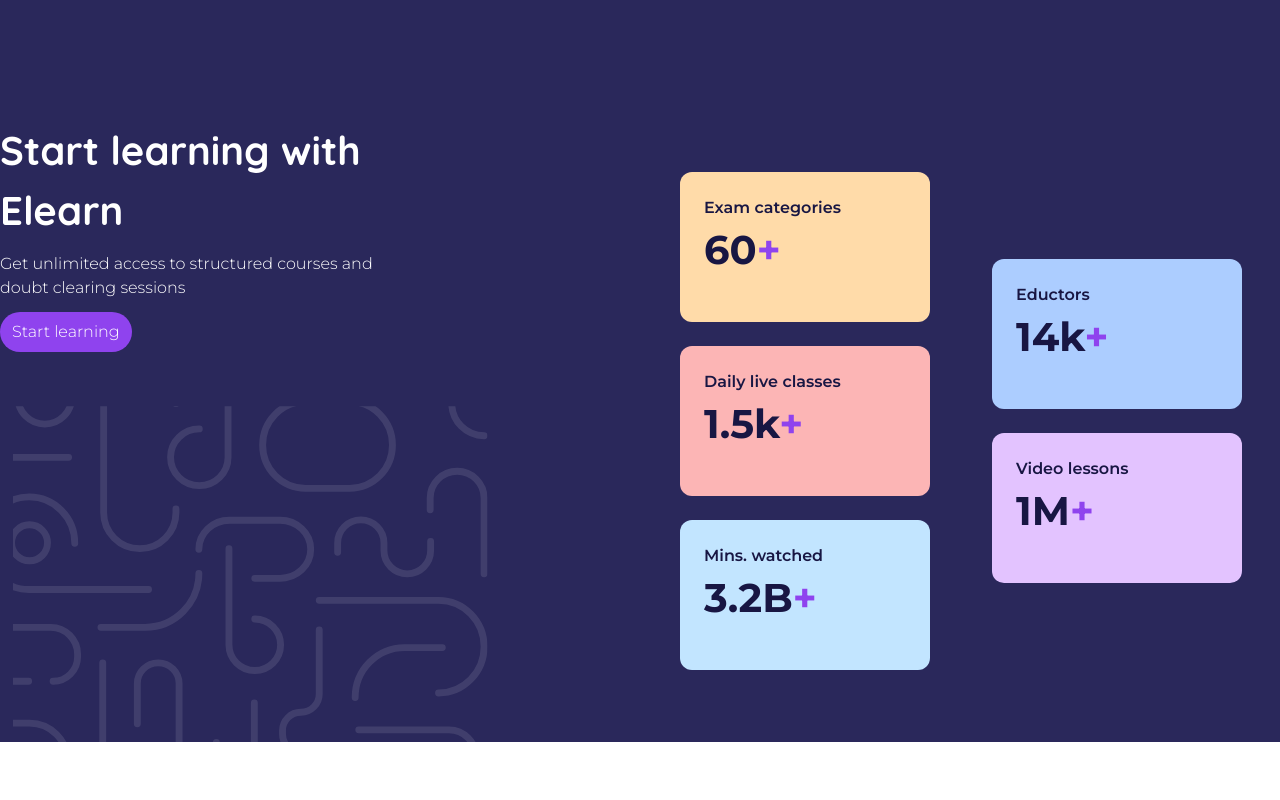
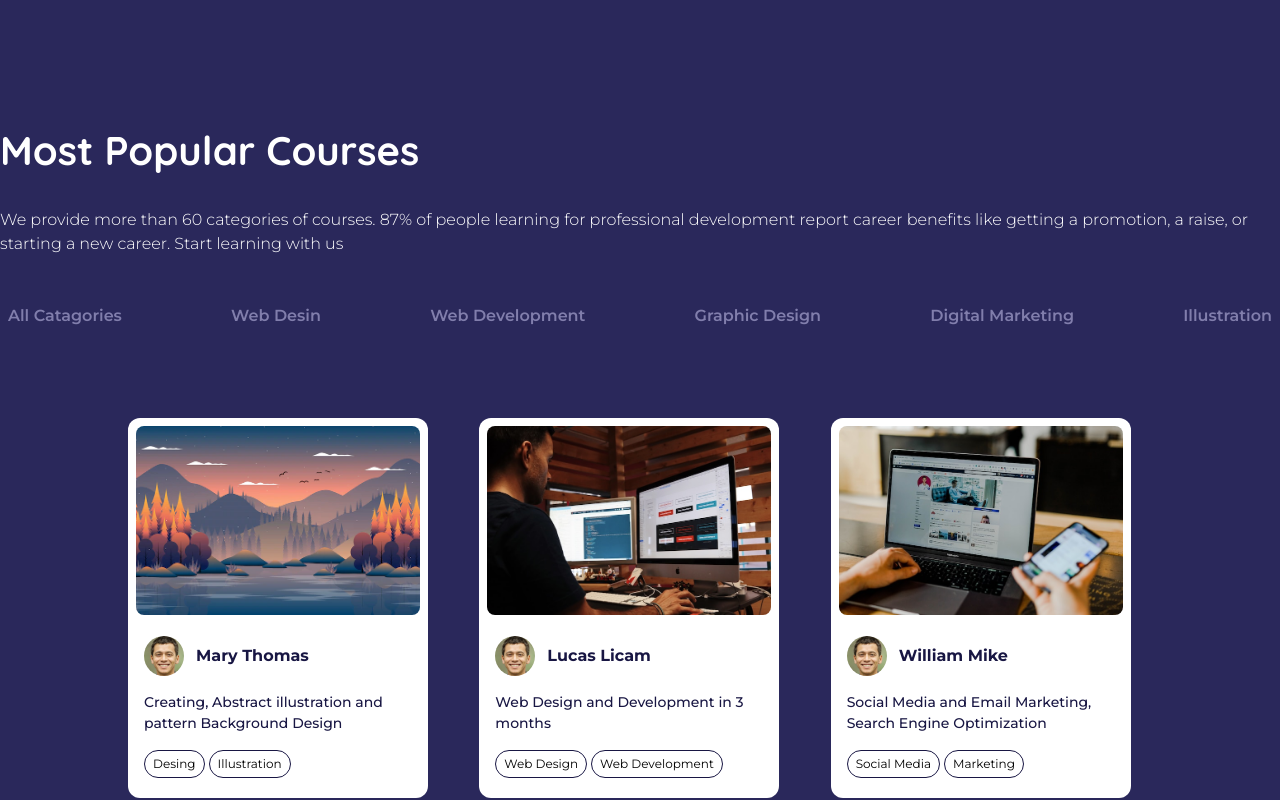
Before and after one commit to kr1shh/codesvera-task, a React (Vite) app: page / in a window 1280 px wide. Shown: the part 1960-2760 px from the top of the page. Built offline with nearby package versions, Linux system fonts and the light colour scheme.

Commit message:
course section : completed

```diff
--- a/src/components/home/Courses.jsx
+++ b/src/components/home/Courses.jsx
@@ -1,11 +1,52 @@
 import image from "../../assets/svg/pattern.svg"
+import { courseData, courseLinks } from "../../data";
 import { elearnData } from "../../data/elearnData";
+import Carousel from "../ui/Carousel";
+import CourseCard from "../ui/CourseCard";
 import ElearningCard from "../ui/ElearningCard";
 
 const Courses = () => {
   return (
     <div className="flex items-center justify-center bg-primary">
       <div className="w-full flex flex-col justify-center items-center gap-12 max-w-7xl">
+        <div className="w-full mt-32">
+          <div>
+            <h1 className="text-[40px] text-white font-quicksand font-bold text-start">
+              Most Popular Courses
+            </h1>
+            <p className="font-montserrat font-light text-[16px] text-white text-start max-w-fit mt-7">
+              We provide more than 60 categories of courses. 87% of people
+              learning for professional development report career benefits like
+              getting a promotion, a raise, or starting a new career. Start
+              learning with us
+            </p>
+          </div>
+          <div>
+            <div className="flex w-full justify-between my-10 mb-20">
+              {courseLinks.map((item, index) => (
+                <button
+                  className="font-montserrat text-[#817eac] font-semibold p-2 border-b-2 border-transparent hover:text-white hover:border-white transtion-all duration-200"
+                  key={index}
+                >
+                  {item}
+                </button>
+              ))}
+            </div>
+
+            <Carousel>
+              {courseData.map((item, index) => (
+                <CourseCard
+                  key={index}
+                  cover={item.cover}
+                  tutor={item.tutor}
+                  description={item.description}
+                  courses={item.courses}
+                />
+              ))}
+            </Carousel>
+          </div>
+        </div>
+
         <div className="w-full flex items-center justify-between mt-32">
           <div className="flex flex-col gap-10">
             <div className="flex flex-col justify-start items-start gap-3">
@@ -29,15 +70,14 @@
             </div>
           </div>
           <div className=" flex flex-wrap flex-col w-[600px] h-[600px] justify-center gap-6 mb-5">
-            {
-                elearnData.map((item,index)=>(
-                    <ElearningCard
-                    key={index}
-                    title={item.title}
-                    value={item.value}
-                    color={item.color}/>
-                ))
-            }
+            {elearnData.map((item, index) => (
+              <ElearningCard
+                key={index}
+                title={item.title}
+                value={item.value}
+                color={item.color}
+              />
+            ))}
           </div>
         </div>
       </div>
--- a/src/components/home/Testimonial.jsx
+++ b/src/components/home/Testimonial.jsx
@@ -1,7 +1,6 @@
 import { useState } from "react";
 import Carousel from "../ui/Carousel";
 import TestimonialCard from "../ui/TestimonialCard";
-import { SwiperSlide } from "swiper/react";
 import { testimonialData } from "../../data";
 
 const Testimonial = () => {
--- a/src/components/index.js
+++ b/src/components/index.js
@@ -13,6 +13,8 @@
 import Testimonial from "./home/Testimonial";
 import ElearningCard from "./ui/ElearningCard";
 import TestimonialCard from "./ui/TestimonialCard";
+import CourseCard from "./ui/CourseCard";
+
 
 
 
@@ -31,5 +33,6 @@
   BlogCard,
   Testimonial,
   ElearningCard,
-  TestimonialCard
+  TestimonialCard,
+  CourseCard
 };
--- a/src/components/ui/Carousel.jsx
+++ b/src/components/ui/Carousel.jsx
@@ -1,9 +1,8 @@
-import React, { useEffect, useState, useRef } from 'react';
+import { useEffect, useState, useRef } from 'react';
 import { Swiper, SwiperSlide } from 'swiper/react';
 import { Pagination, A11y } from 'swiper/modules';
 import { FaArrowRight, FaArrowLeft } from 'react-icons/fa6';
 
-// Import Swiper styles
 import 'swiper/css';
 import 'swiper/css/pagination';
 
--- /dev/null
+++ b/src/components/ui/CourseCard.jsx
@@ -0,0 +1,34 @@
+import icon from "../../assets/images/student_2.png"
+
+const CourseCard = ({ cover,tutor,description,courses }) => {
+  return (
+    <div className="flex flex-col justify-between w-[300px] h-[380px] bg-white rounded-xl p-2 font-montserrat">
+      <div className="w-full rounded-lg overflow-hidden">
+        <img className="w-full" src={cover} alt="Courses" />
+      </div>
+      <div className="flex flex-col gap-4 ml-2 mb-3">
+        <div className="flex items-center justify-start gap-3">
+          <div className="w-[40px] overflow-hidden rounded-full">
+            <img className="w-full" src={icon} alt="teacher" />
+          </div>
+          <h1 className="font-bold text-text_primary">{tutor}</h1>
+        </div>
+        <p className="text-text_primary font-medium text-[14px]">
+          {description}
+        </p>
+        <div className="flex gap-1">
+          {courses.map((item, index) => (
+            <span
+              key={index}
+              className="inline-block border border-text_primary rounded-full px-2 py-1 text-[12px]"
+            >
+              {item}
+            </span>
+          ))}
+        </div>
+      </div>
+    </div>
+  );
+}
+
+export default CourseCard
--- /dev/null
+++ b/src/data/courseData.js
@@ -0,0 +1,34 @@
+import icon1 from "../assets/images/course_img_1.png"
+    import icon2 from "../assets/images/course_img_2.png"
+    import icon3 from "../assets/images/course_img_3.png"
+    import icon4 from "../assets/images/course_img_4.png"
+
+const courseData = [
+    {
+        cover:icon1,
+        tutor:"Mary Thomas",
+        description:"Creating, Abstract illustration and pattern Background Design",
+        courses:["Desing","Illustration"]
+    },
+    {
+        cover:icon2,
+        tutor:"Lucas Licam",
+        description:"Web Design and Development in 3 months",
+        courses:["Web Design","Web Development"]
+    },
+    {
+        cover:icon3,
+        tutor:"William Mike",
+        description:"Social Media and Email Marketing, Search Engine Optimization",
+        courses:["Social Media","Marketing"]
+    },
+    {
+        cover:icon4,
+        tutor:"John",
+        description:"Graphic Designing and illustration course in 3 months",
+        courses:["Graphic Design"]
+    },
+
+]
+
+export { courseData }
--- a/src/data/testimonialData.js
+++ b/src/data/testimonialData.js
@@ -30,4 +30,7 @@
     rating:4
 }]
 
-export {testimonialData}
+
+const courseLinks=["All Catagories","Web Desin","Web Development","Graphic Design","Digital Marketing","Illustration"]
+
+export {testimonialData,courseLinks}
```
Also changed, not shown: src/data/index.js (+7 -2 lines).
